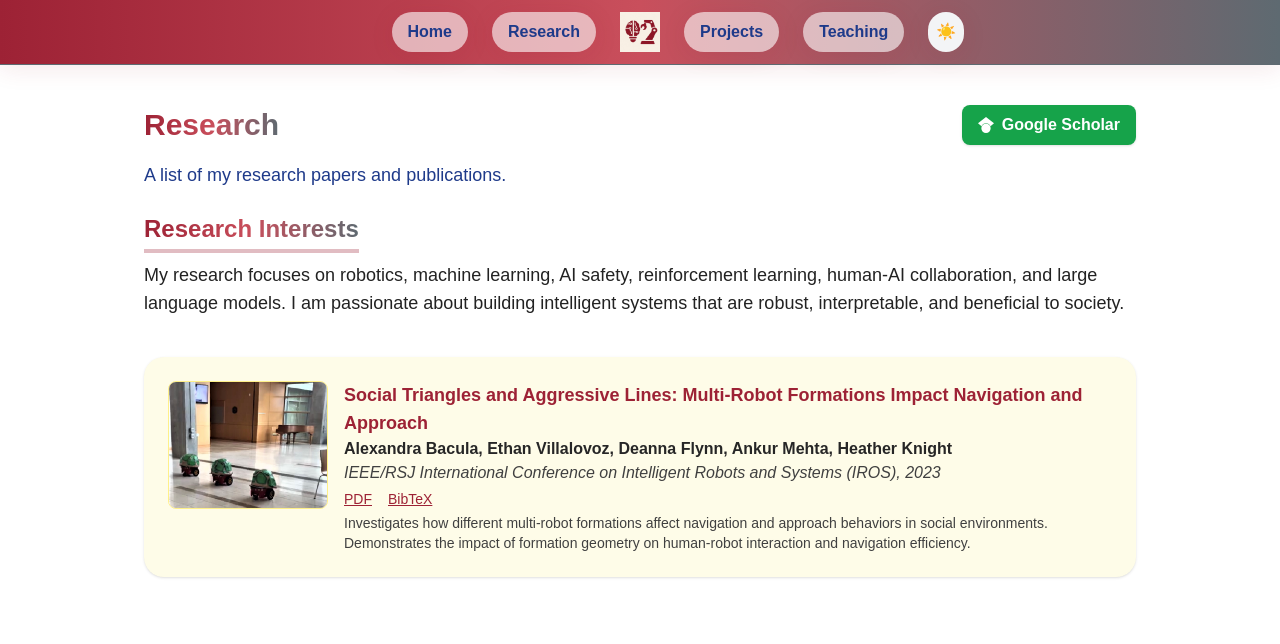
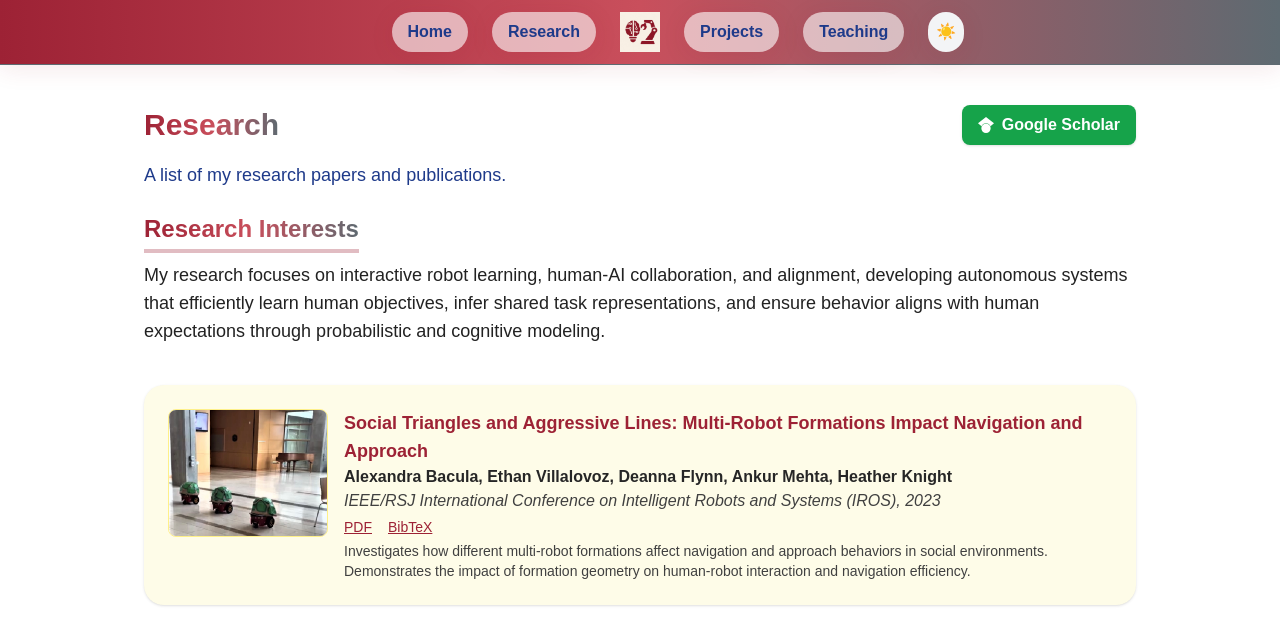
Before and after one commit to ethanvillalovoz/ethanvillalovoz.github.io, a Next.js app: page /research in a window 1280 px wide. Shown: the top 644 px of the page. Built offline with nearby package versions, Linux system fonts and the light colour scheme.

Commit message:
Updated CV and research interests

```diff
--- a/src/app/research/page.tsx
+++ b/src/app/research/page.tsx
@@ -77,10 +77,10 @@ export default function ResearchPage() {
 					Research Interests
 				</h2>
 				<p className="text-lg mb-2">
-					My research focuses on robotics, machine learning, AI safety, reinforcement
-					learning, human-AI collaboration, and large language models. I am
-					passionate about building intelligent systems that are robust,
-					interpretable, and beneficial to society.
+					My research focuses on interactive robot learning, human-AI collaboration, and alignment,
+					developing autonomous systems that efficiently learn human objectives, infer shared task
+					representations, and ensure behavior aligns with human expectations through probabilistic
+					and cognitive modeling.
 				</p>
 			</section>
 			{/* Tag Filter */}
```
Also changed, not shown: 1 other file (tests, documents, lock files or other folders).
